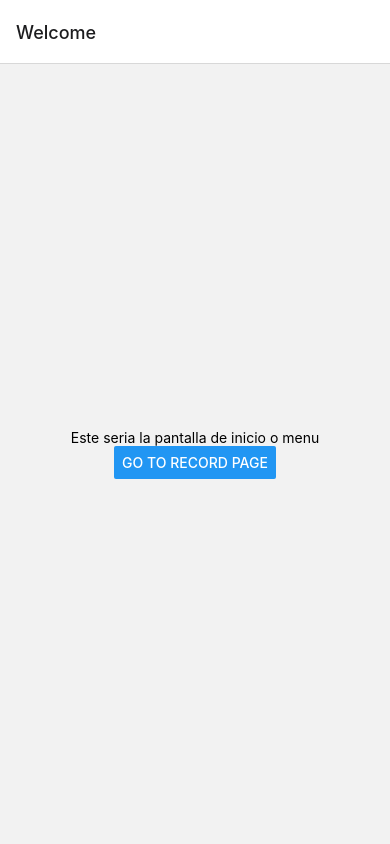
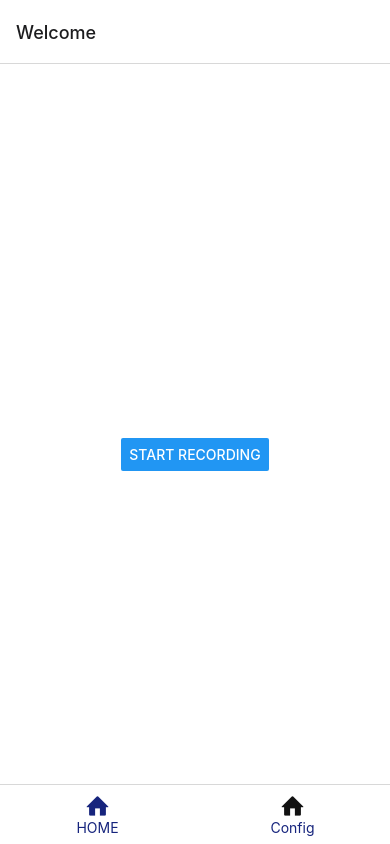
Before and after one commit to joytan12/proyecto34, a React Native app: screen /Menu in a window 390 px wide. Built offline with nearby package versions, Linux system fonts and the light colour scheme; what expo-web-browser would draw is missing.

Commit message:
Se añade tapbar para los cambios de paginas

```diff
--- a/App.js
+++ b/App.js
@@ -4,7 +4,7 @@ import { StyleSheet, View } from 'react-native';
 
 import HomeScreen from './Screens/Home.js';
 import SettingScreen from './Screens/Setting.js';
-import Grab from './src/components/grabadora';
+import Menu from './src/components/menu';
 import App from './src/components/main';
 
 import {NavigationContainer} from '@react-navigation/native';
@@ -17,10 +17,9 @@ export default function app() {
   return (
     <NavigationContainer>
       <Stack.Navigator>
-        <Stack.Screen name="Home" component={HomeScreen} options={{title: 'Welcome'}} />
+        <Stack.Screen name="Menu" component={Menu} options={{title: 'Welcome'}} />
         <Stack.Screen name="main" component={App} options={{}}/>
         <Stack.Screen name="Settings" component={SettingScreen} />
-        <Stack.Screen name="Record" component={Grab} />
       </Stack.Navigator>
     </NavigationContainer>
   );
--- a/package.json
+++ b/package.json
@@ -9,6 +9,7 @@
     "web": "expo start --web"
   },
   "dependencies": {
+    "@react-navigation/bottom-tabs": "^6.5.7",
     "@react-navigation/native": "^6.1.6",
     "@react-navigation/native-stack": "^6.9.12",
     "expo": "~47.0.12",
--- a/src/components/config.jsx
+++ b/src/components/config.jsx
@@ -0,0 +1,14 @@
+import React from 'react';
+import { Text, View, Button} from 'react-native';
+
+export default function Config({navigation}) {
+    return (
+        <View style={{flex:1, alignItems:'center', justifyContent:'center'}}>
+            <Text>Este seria la pantalla de inicio o menu</Text>
+            <Button title="Go to Record page" onPress={() => navigation.navigate("Settings", {name: 'Jane'}) } />
+        </View>
+    )
+}
+const ProfileScreen = ({navigation, route}) => {
+    return <Text>This is {route.params.name}'s profile</Text>;
+  };
--- a/src/components/menu.jsx
+++ b/src/components/menu.jsx
@@ -1,46 +1,97 @@
-import React from 'react'
-import Grab from "./grabadora.jsx"
-import { ImageBackground, StyleSheet, Text, TouchableOpacity, View, Image } from 'react-native';
+import {  Text, Platform,  View } from 'react-native';
+import { NavigationContainer } from '@react-navigation/native';
+import { createBottomTabNavigator } from '@react-navigation/bottom-tabs';
+import { Entypo } from '@expo/vector-icons';
+import { FontAwesome } from '@expo/vector-icons';
 
+import Grab from './grabadora';
+import Config from './config';
+
+// Thanks for watching
+const Tab =createBottomTabNavigator();
+const screenOptions = {
+  tabBarShowLabel:false,
+  headerShown:false,
+  tabBarStyle:{
+    position: "absolute",
+    bottom: 0,
+    right: 0,
+    left: 0,
+    elevation: 0,
+    height: 60,
+    background: "#fff"
+  }
+}
 export default function Menu() {
-    return (
-      <View style={styles.container2}>
-        <Text>este es el menu</Text>
-        <Grab/>
-      </View>
-    );
-  }
+  return (
+       <Tab.Navigator screenOptions={screenOptions}>
+          <Tab.Screen
+          name="Home"
+          component={Grab}
+          options={{
+            tabBarIcon: ({focused})=>{
+              return (
+                <View style={{alignItems: "center", justifyContent: "center"}}>
+                  <Entypo name="home" size={24} color={focused ? "#16247d": "#111"} />
+                  <Text style={{fonSize: 12, color: "#16247d"}}>HOME</Text>
+            </View>
+              )
+            }
+          }}
+          />
+          <Tab.Screen
+          name="Config"
+          component={Config}
+          options={{
+            tabBarIcon: ({focused})=>{
+              return (
+                <View style={{alignItems: "center", justifyContent: "center"}}>
+                  <Entypo name="home" size={24} color={focused ? "#16247d": "#111"} />
+                  <Text style={{fonSize: 12, color: "#16247d"}}>Config</Text>
+            </View>
+              )
+            }
+          }}
+          />
 
-  const styles = StyleSheet.create({
+       </Tab.Navigator>
+)
+}
 
-    container: {
-      flex: 1,
-      justifyContent: 'center',
-    },
-    container2: {
-      flex: 1,
-      backgroundColor:"white",
-      alignItems:"center",
-      justifyContent: 'center',
-    },
-    titulo: {
-      fontSize: 30,
-      color: 'white',
-      fontWeight: 'bold',
-    },
-    boton:{
-
-      marginTop: 80,
-      backgroundColor: 'white',
-      padding: 10,
-      borderRadius: 100,
-      width: 200,
-      alignItems: 'center',
-
-    },
-    texto:{
-      color: 'black',
-      fontSize: 20,
-
-    },
-  });
+{/*<Tab.Screen
+          name="Portfolio"
+          component={Portfolio}
+          options={{
+            tabBarIcon: ({focused})=>{
+              return (
+                <View style={{alignItems: "center", justifyContent: "center"}}>
+                 <Entypo name="wallet" size={24} color={focused ? "#16247d": "#111"} />
+                  <Text style={{fonSize: 12, color: "#16247d"}}>WALLET</Text>
+            </View>
+              )
+            }
+          }}
+          />
+          <Tab.Screen
+          name="Transaction"
+          component={Transaction}
+           options={{
+            tabBarIcon: ({focused})=>{
+              return (
+                <View
+                 style={{
+                  alignItems: "center",
+                  justifyContent: "center",
+                  backgroundColor: "#16247d",
+                  width: Platform.OS == "ios" ? 50 : 60,
+                  height: Platform.OS == "ios" ? 50 : 60,
+                  top: Platform.OS == "ios" ? -10 : -20,
+                  borderRadius: Platform.OS == "ios" ? 25 : 30
+                 }}
+                >
+                  <FontAwesome name="exchange" size={24} color="#fff" />
+                </View>
+              )
+            }
+           }}
+          />*/}
```
Also changed, not shown: 1 other file (tests, documents, lock files or other folders).
